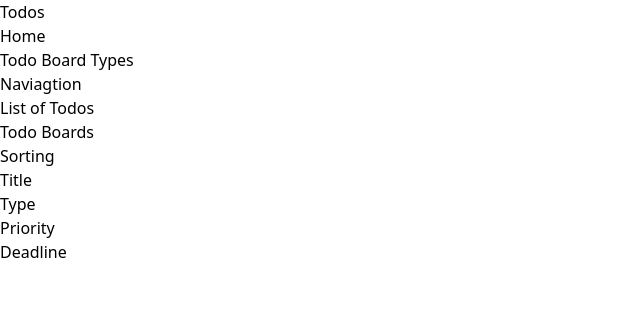
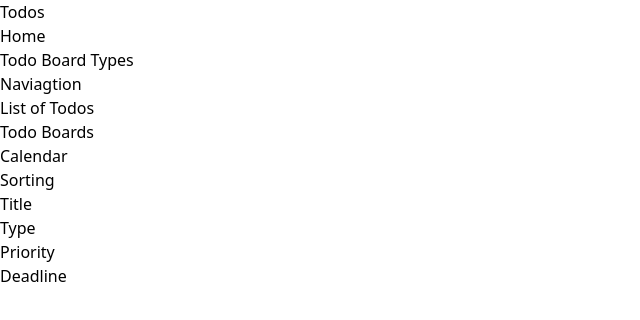
Before and after one commit to AngusWebbHammond/Mern-Stack-App, a React (Vite) app in the folder frontend/: page /todo-boards in a window 1280 px wide. Shown: the top 320 px of the page, without its empty margins (0-640 px from the left). Built offline with nearby package versions, Linux system fonts and the light colour scheme.

Commit message:
improved error page styling

```diff
--- a/frontend/src/routes/error-page.tsx
+++ b/frontend/src/routes/error-page.tsx
@@ -1,8 +1,8 @@
 const ErrorPage = () => {
 
   return (
-    <div id="error-page">
-      <h1>Page Not Found</h1>
+    <div id="error-page" className="flex flex-col dark:text-white justify-center text-center h-full">
+      <h1 className="font-extrabold text-5xl">Error: Page Not Found</h1>
     </div>
   );
 }
--- a/frontend/src/routes/todo-board-sidebar.tsx
+++ b/frontend/src/routes/todo-board-sidebar.tsx
@@ -7,12 +7,15 @@ const Sidebar = () => {
       <nav className="flex flex-col w-1/6 xl:w-[8%] py-12 border-r-2 border-slate-500 justify-between items-center">
         <div>
           <h1 className="dark:text-white font-bold text-2xl">Naviagtion</h1>
-          <ul className="flex flex-col gap-3 w-fit">
+          <ul className="flex flex-col gap-3">
             <li>
               <SidebarLink to="/todo-boards/list" title="List of Todos"/>
             </li>
             <li>
               <SidebarLink to="/todo-boards/board" title="Todo Boards"/>
+            </li>
+            <li>
+              <SidebarLink to="/todo-boards/calendar" title="Calendar"/>
             </li>
           </ul>
         </div>
```
